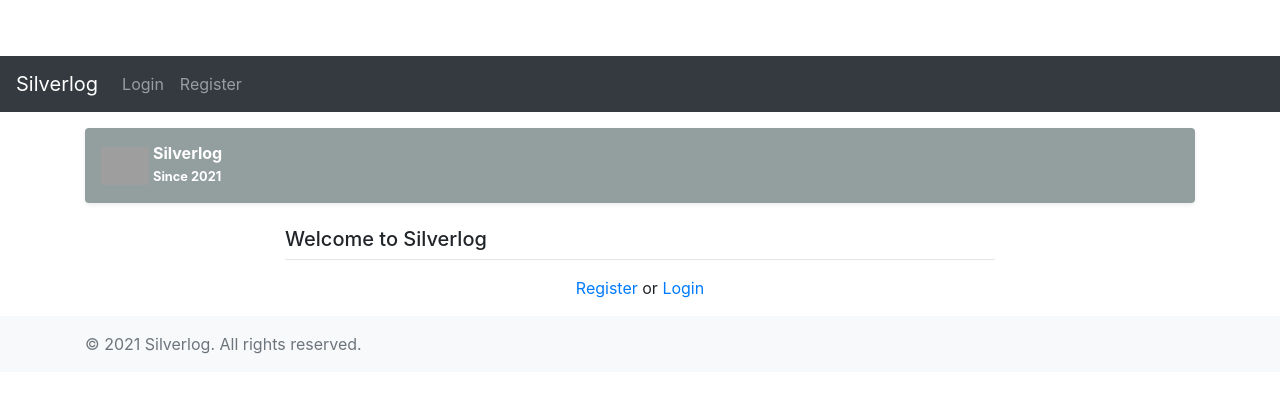
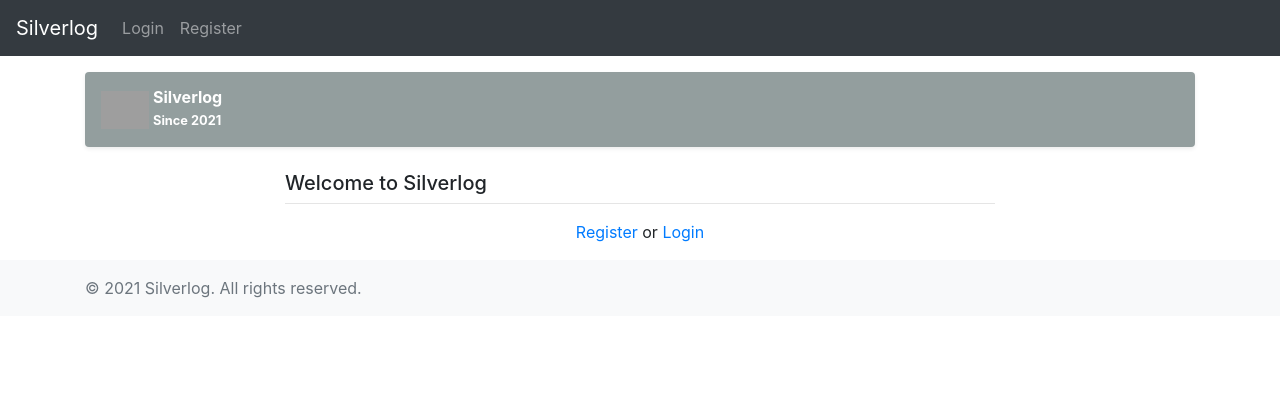
Before and after one commit to RimveBiceps/silverlog, a Django app: page / in a window 1280 px wide. Shown: the top 393 px of the page. Run offline with Django 3.2, Linux system fonts and the light colour scheme; some libraries are stand-ins or nearby versions; grey boxes are pictures that could not be loaded.

Commit message:
[UPD] Design changes - Removed padding top

```diff
--- a/main/static/main/custom_style.css
+++ b/main/static/main/custom_style.css
@@ -1,10 +1,6 @@
 html,
 body {
   overflow-x: hidden; /* Prevent scroll on narrow devices */
-}
-
-body {
-  padding-top: 56px;
 }
 
 @media (max-width: 991.98px) {
```
